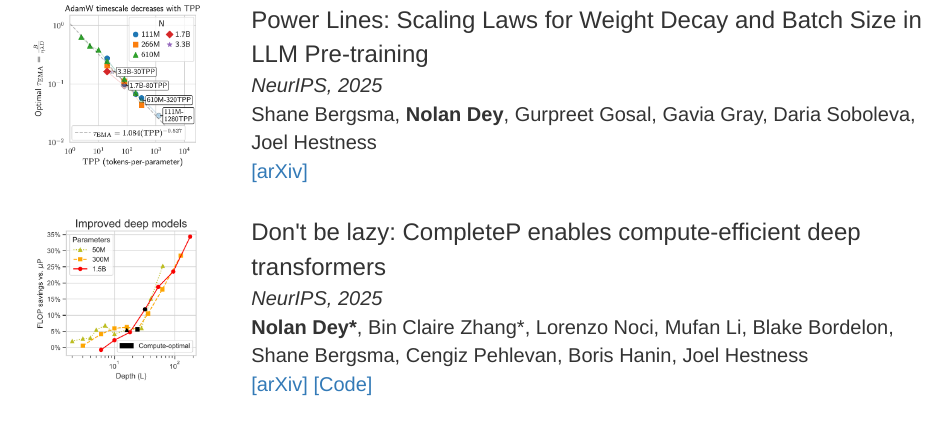
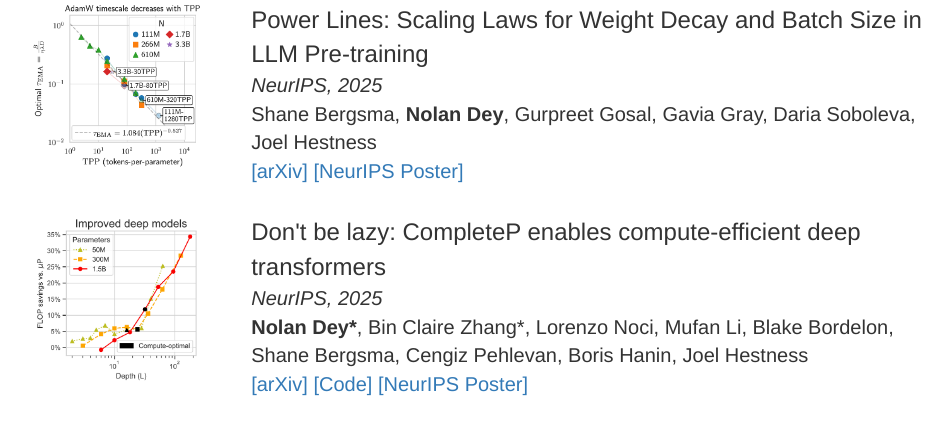
Before and after one commit to ndey96/ndey96.github.io, a plain HTML site: page index.html in a window 1280 px wide. Shown: the part 1130-1555 px from the top of the page, without its empty margins (160-1112 px from the left). Drawn offline with Linux system fonts and the light colour scheme.

Commit message:
Update index.html

```diff
--- a/index.html
+++ b/index.html
@@ -65,7 +65,7 @@
                 <div class="project-title">Power Lines: Scaling Laws for Weight Decay and Batch Size in LLM Pre-training</div>
                 <div class="project-venue">NeurIPS, 2025</div>
                 <div class="project-authors">Shane Bergsma, <span class='project-authors-me'>Nolan Dey</span>, Gurpreet Gosal, Gavia Gray, Daria Soboleva, Joel Hestness</div>
-                <div class="project-links"><a href='https://arxiv.org/abs/2505.13738' target="_blank">[arXiv]</a></div>
+                <div class="project-links"><a href='https://arxiv.org/abs/2505.13738' target="_blank">[arXiv]</a> <a href='https://neurips.cc/virtual/2025/poster/117191' target="_blank">[NeurIPS Poster]</a></div>
             </div>
         </div>
         <div class="project">
@@ -76,7 +76,7 @@
                 <div class="project-title">Don't be lazy: CompleteP enables compute-efficient deep transformers</div>
                 <div class="project-venue">NeurIPS, 2025</div>
                 <div class="project-authors"><span class='project-authors-me'>Nolan Dey*</span>, Bin Claire Zhang*, Lorenzo Noci, Mufan Li, Blake Bordelon, Shane Bergsma, Cengiz Pehlevan, Boris Hanin, Joel Hestness</div>
-                <div class="project-links"><a href='https://arxiv.org/abs/2505.01618' target="_blank">[arXiv]</a> <a href='https://github.com/EleutherAI/nanoGPT-mup/tree/completep' target="_blank">[Code]</a></div>
+                <div class="project-links"><a href='https://arxiv.org/abs/2505.01618' target="_blank">[arXiv]</a> <a href='https://github.com/EleutherAI/nanoGPT-mup/tree/completep' target="_blank">[Code]</a> <a href='https://neurips.cc/virtual/2025/poster/116289' target="_blank">[NeurIPS Poster]</a></div>
             </div>
         </div>
         <div class="project">
```
